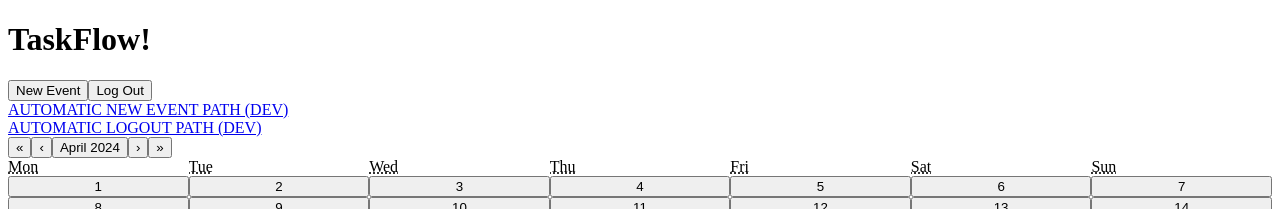
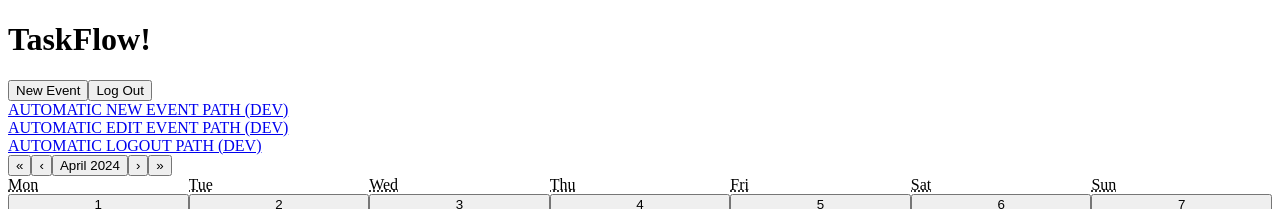
Before and after one commit to neil-mell489/TaskFlow_Frontend, a React (Create React App) app: page /homepage in a window 1280 px wide. Shown: the top 209 px of the page. Built offline with nearby package versions, Linux system fonts and the light colour scheme; no server answers.

Commit message:
added edit page

```diff
--- a/src/App.js
+++ b/src/App.js
@@ -12,6 +12,10 @@ import ViewEvent from './pages/ViewEvent';
 function App() {
   const [isLoggedIn, setIsLoggedIn] = useState(false);
   const [user, setUser] = useState(null);
+
+  // HERE IS FRONT AND BACK CONNECTION STUFF
+  // const URL = process.env.URL (this is going to be the backend link?)
+  // const URL = "http/localhost:3000/"
 
   useEffect(() => {
     const token = localStorage.getItem('authToken');
--- a/src/pages/HomePage.js
+++ b/src/pages/HomePage.js
@@ -34,6 +34,9 @@ function HomePage() {
         <Link to="/new-event">AUTOMATIC NEW EVENT PATH (DEV)</Link>
         </div>
         <div>
+        <Link to="/edit-event/:id">AUTOMATIC EDIT EVENT PATH (DEV)</Link>
+        </div>
+        <div>
         <Link to="/">AUTOMATIC LOGOUT PATH (DEV)</Link>
         </div>
       </div>
```
Also changed, not shown: 1 other file (tests, documents, lock files or other folders).
